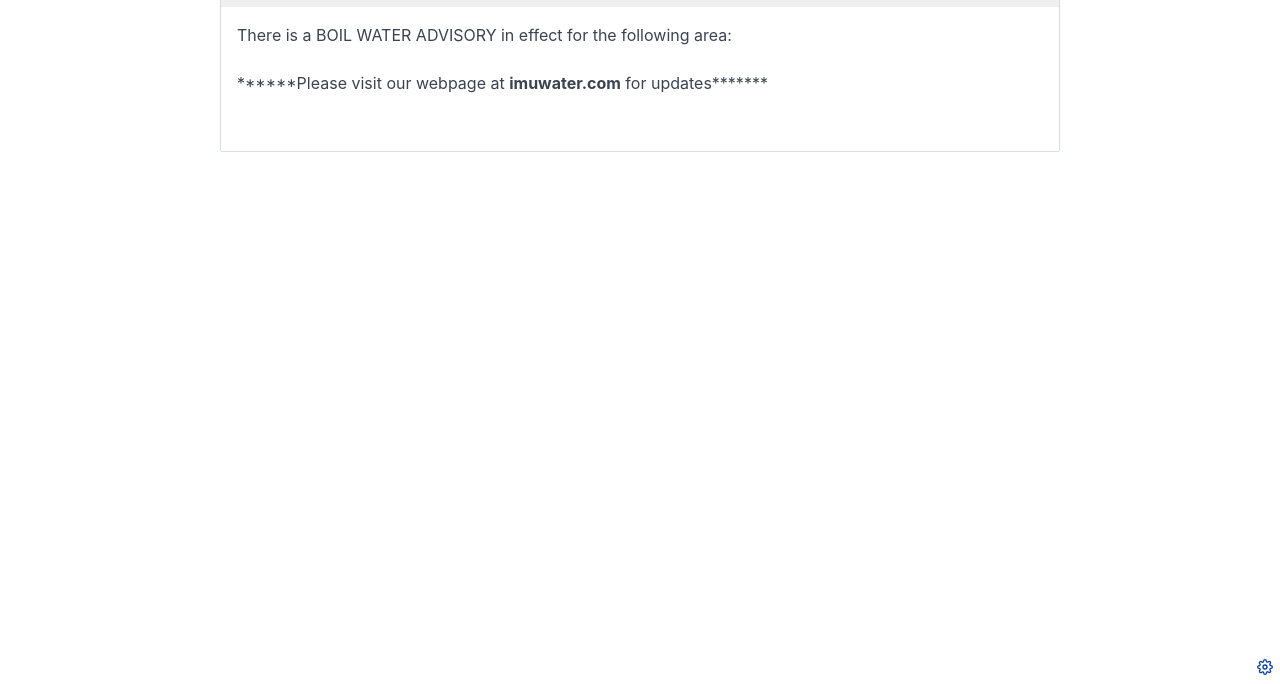
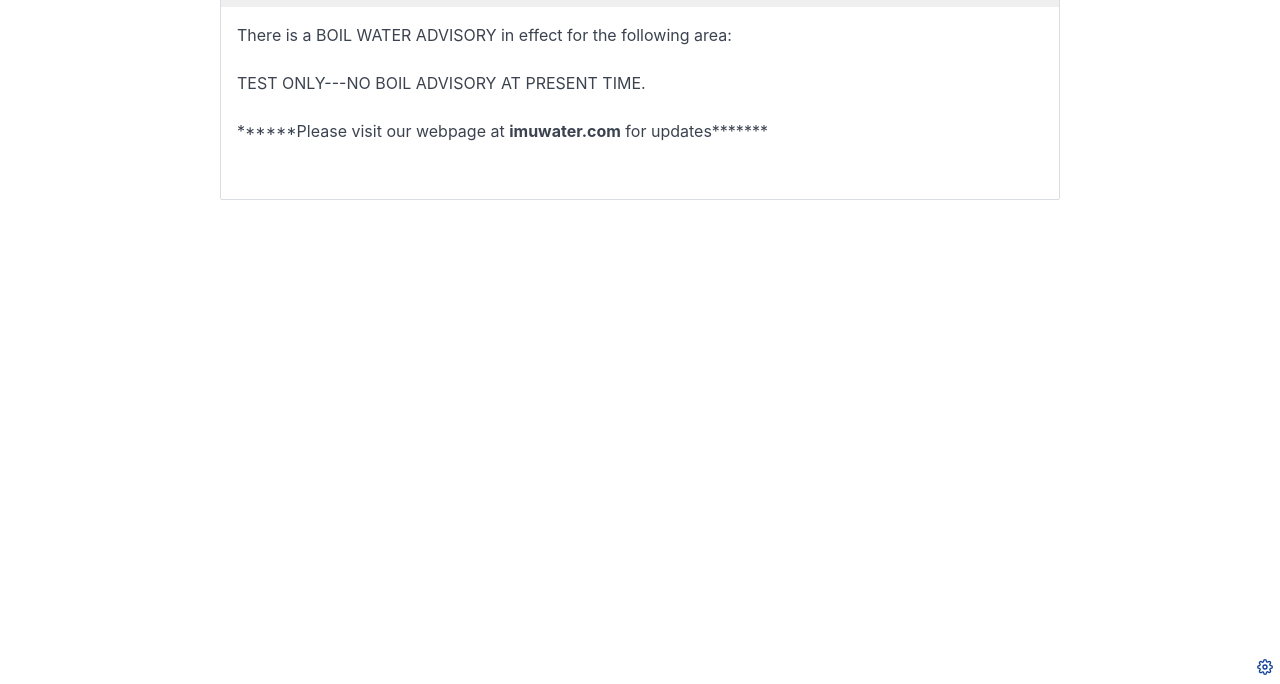
Before and after one commit to mapsync/irvine-advisory, a Gatsby site: page /blog/2019-12-10-boil-water-advisory in a window 1280 px wide. Shown: the part 116-800 px from the top of the page. Built offline with nearby package versions, Linux system fonts and the light colour scheme; Gatsby itself is replaced by a stand-in of ours.

Commit message:
Update Advisory “2019-12-10-boil-water-advisory”

```diff
--- a/src/pages/blog/2019-12-10-boil-water-advisory.md
+++ b/src/pages/blog/2019-12-10-boil-water-advisory.md
@@ -7,9 +7,7 @@ description: ''
 ---
 There is a BOIL WATER ADVISORY in effect for the following area:
 
-
-
-
+TEST ONLY---NO BOIL ADVISORY AT PRESENT TIME.
 
 
 
```
